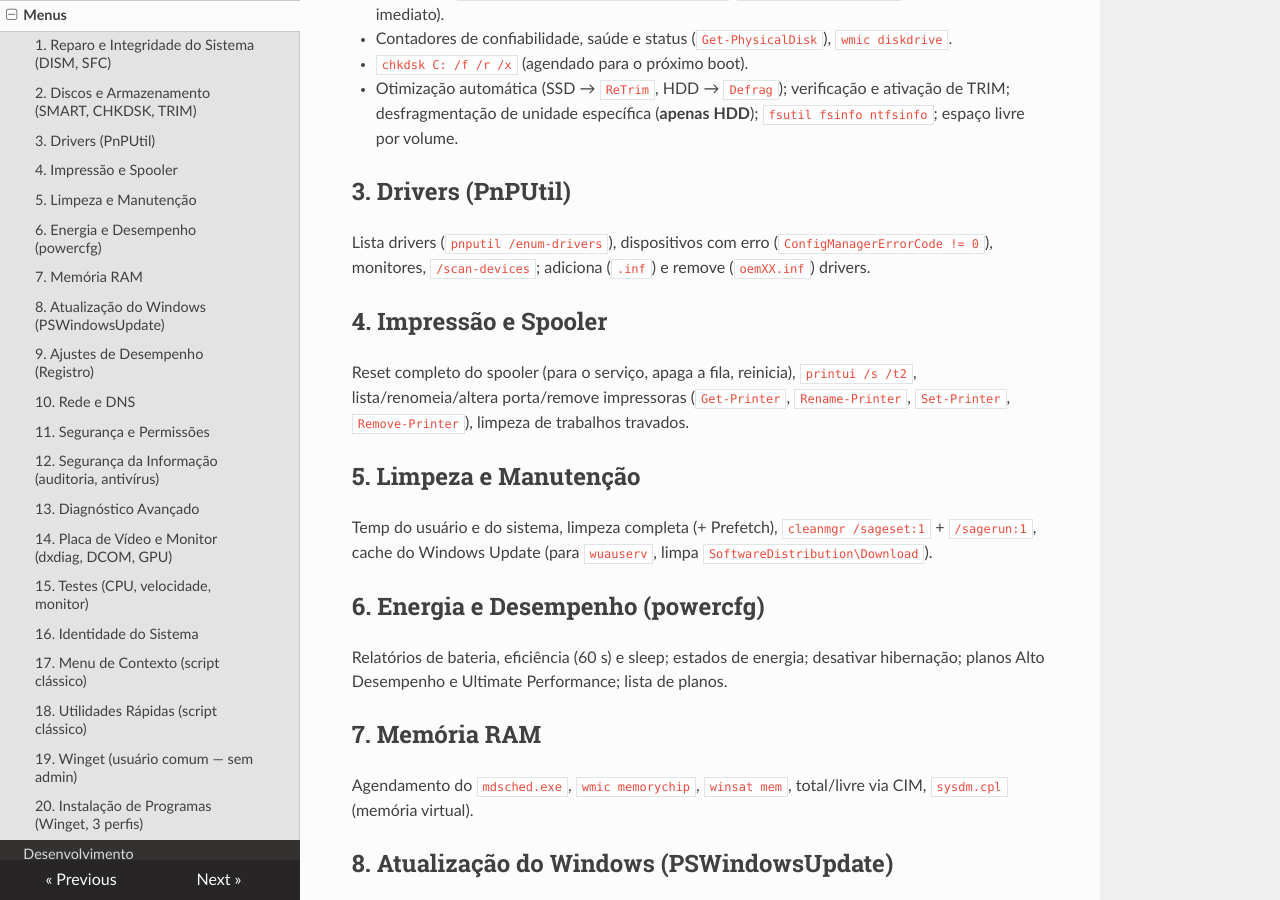
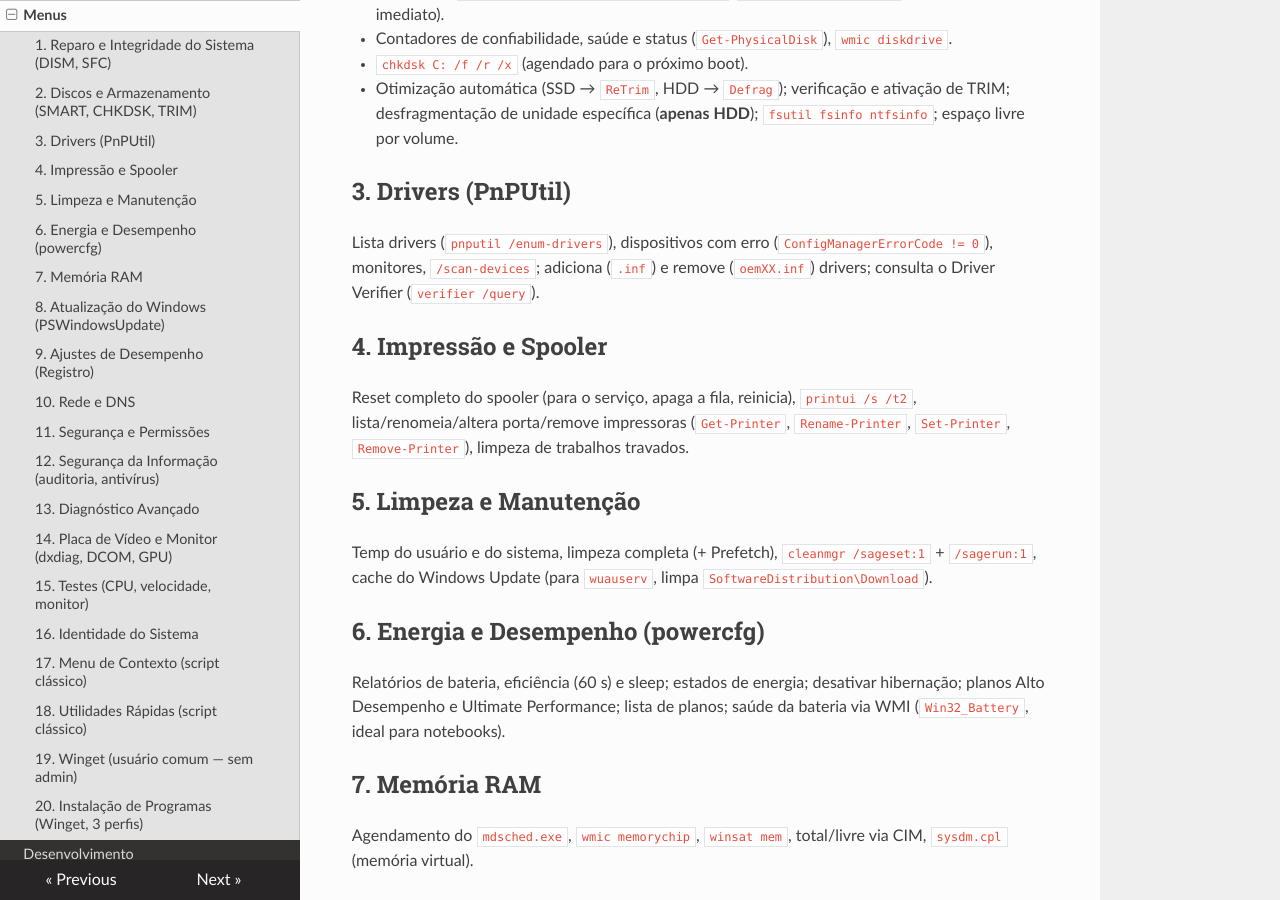
Before and after one commit to klaytonPrinceMS/ps1Bat, an MkDocs documentation site: the page built from docs/menus.md, in a window 1280 px wide and 900 px high, scrolled down 589 px. Built offline with MkDocs 1.6.1, drawn with Linux system fonts in a browser that asks for light colours; nearby versions of some CDN libraries; some of the changed text lies outside the part shown.

Commit message:
261022 implementa itens do manual novo1

```diff
--- a/docs/menus.md
+++ b/docs/menus.md
@@ -28,7 +28,8 @@
 
 Lista drivers (`pnputil /enum-drivers`), dispositivos com erro
 (`ConfigManagerErrorCode != 0`), monitores, `/scan-devices`; adiciona
-(`.inf`) e remove (`oemXX.inf`) drivers.
+(`.inf`) e remove (`oemXX.inf`) drivers; consulta o Driver Verifier
+(`verifier /query`).
 
 ## 4. Impressão e Spooler
 
@@ -47,7 +48,7 @@ Temp do usuário e do sistema, limpeza completa (+ Prefetch),
 
 Relatórios de bateria, eficiência (60 s) e sleep; estados de energia;
 desativar hibernação; planos Alto Desempenho e Ultimate Performance;
-lista de planos.
+lista de planos; saúde da bateria via WMI (`Win32_Battery`, ideal para notebooks).
 
 ## 7. Memória RAM
 
--- a/main.py
+++ b/main.py
@@ -119,7 +119,7 @@ def report_danger():
         texto = (ROOT / arq).read_text(encoding="utf-8", errors="replace")
         linhas = [i + 1 for i, l in enumerate(texto.splitlines()) if re.search(padrao, l)]
         print(f"{desc}: {arq}:{linhas if linhas else 'ausente'}")
-    print("Perigo real de 'barra sumida': menu 15 opcao 5 (mata explorer em loop).")
+    print("Perigo real de 'barra sumida': menu 15 opcao 4 (mata explorer em loop).")
     print("Recuperacao: Ctrl+Shift+Esc > Arquivo > Executar nova tarefa > explorer.exe")
 
 
```
Also changed, not shown: other parts of docs/menus.md (+3 -1 lines), 2 other files.
